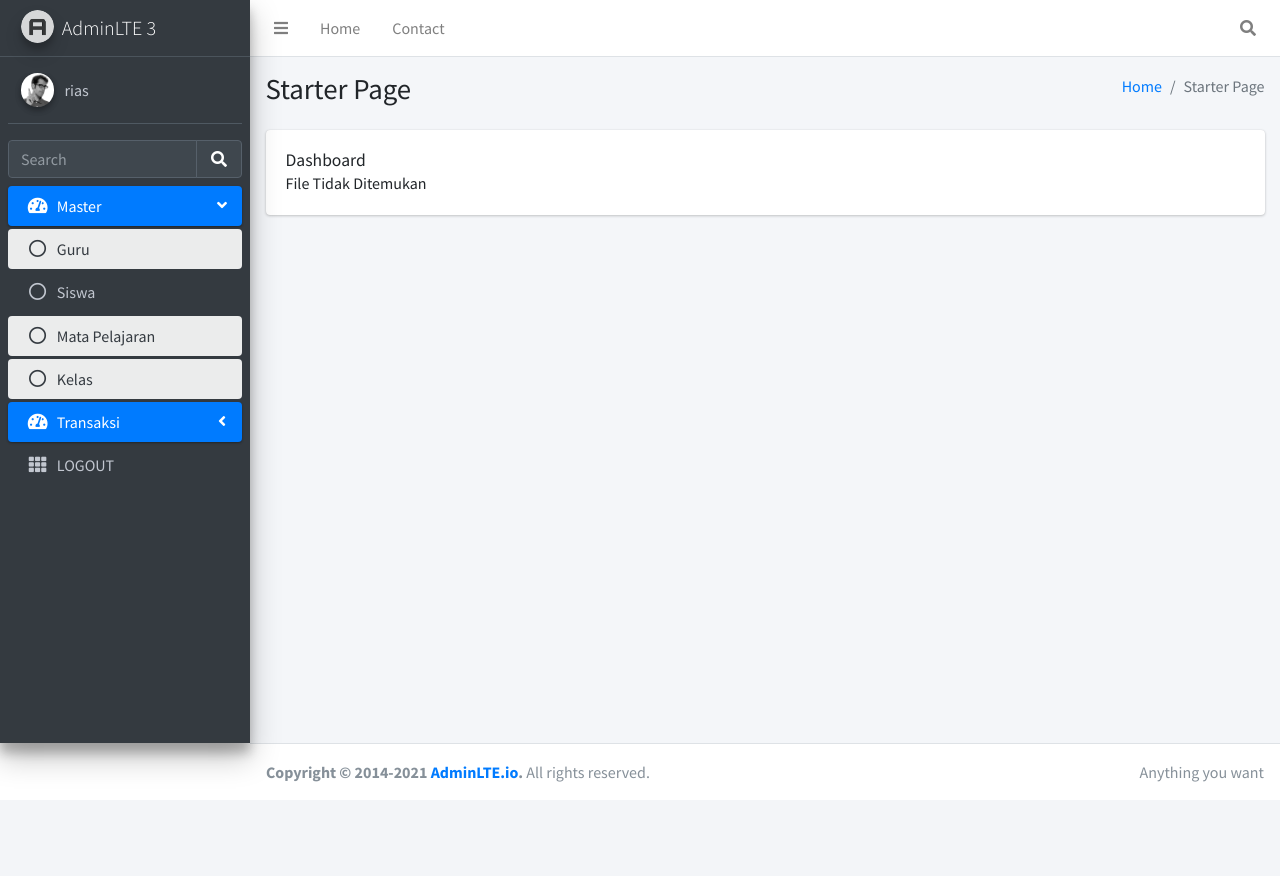
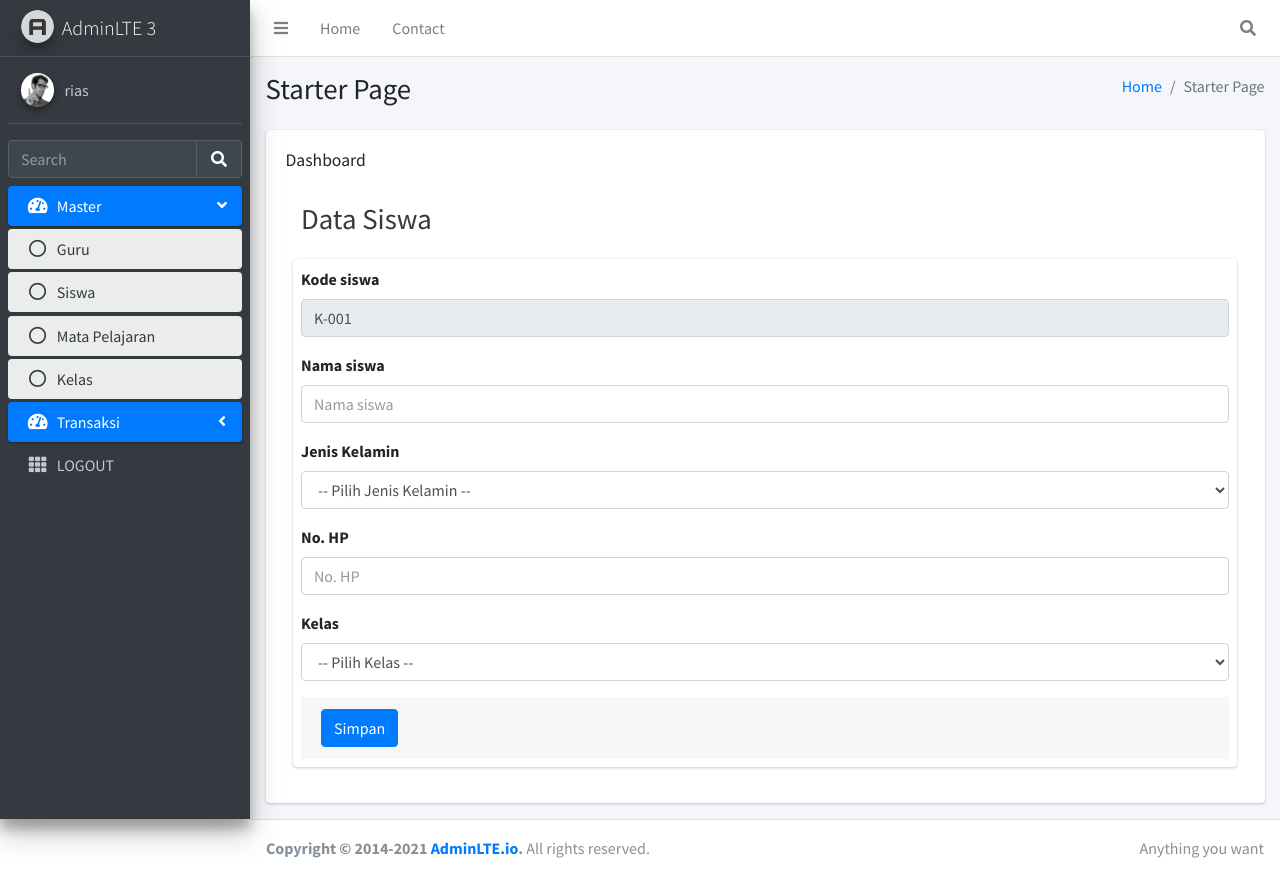
Before and after one commit to 2511500016-jpg/2511500016-PWT-TI2A-2526, a PHP site: page /index.php?page=tambah_siswa in a window 1280 px wide. Before the commit the page ends 782 px from the top, so only its background shows below. Run offline with PHP 8.4, Linux system fonts and the light colour scheme; a user stored in the database is signed in; data that the repository does not hold is empty; some libraries are stand-ins or nearby versions.

Commit message:
siswa.php

```diff
--- a/index.php
+++ b/index.php
@@ -125,7 +125,7 @@ with font-awesome or any other icon font library -->
          </a>
       </li>
             <li class="nav-item">
-              <a href="#" class="nav-link">
+              <a href="index.php?page=siswa" class="nav-link active">
                 <i class="far fa-circle nav-icon"></i>
                   <p>Siswa</p>
                 </a>
--- /dev/null
+++ b/page/tambah_siswa.php
@@ -0,0 +1,129 @@
+<div class="content-header">
+    <div class="container-fluid">
+        <div class="row mb-2">
+            <div class="col-sm-6">
+                <h1 class="m-0 text-dark">Data Siswa</h1>
+            </div>
+        </div>
+    </div>
+</div>
+
+<?php
+// Kode otomatis
+$carikode = mysqli_query($koneksi, "SELECT MAX(nis) FROM tabel_siswa") or die(mysqli_error($koneksi));
+$datakode = mysqli_fetch_array($carikode);
+
+if ($datakode) {
+    $nilaikode = substr($datakode[0], 2);
+    $kode = (int) $nilaikode;
+    $kode = $kode + 1;
+    $hasilkode = "K-" . str_pad($kode, 3, "0", STR_PAD_LEFT);
+} else {
+    $hasilkode = "K-001";
+}
+
+$_SESSION["KODE"] = $hasilkode;
+
+// Proses simpan
+if (isset($_POST['tambah'])) {
+    $nis = $_POST['nis'];
+    $nn_siswa = $_POST['nn_siswa'];
+    $jenkel = $_POST['jenkel'];
+    $hp = $_POST['hp'];
+    $kelas = $_POST['kelas'];
+
+    $insert = mysqli_query($koneksi, "INSERT INTO tabel_siswa VALUES ('$nis', 1, '$nn_siswa', '$jenkel', '$hp', '$kelas')");
+    $insertUser = mysqli_query($koneksi, "INSERT INTO tabel_user (username, password, role) VALUES ('$nis', '1234', 'siswa')");
+
+    if ($insert) {
+        echo '
+        <div class="alert alert-info alert-dismissible">
+            <button type="button" class="close" data-dismiss="alert">X</button>
+            <h5><i class="icon fas fa-info"></i> Info</h5>
+            <h4>Berhasil Disimpan</h4>
+        </div>';
+        echo '<meta http-equiv="refresh" content="1;url=index.php?page=siswa">';
+    } else {
+        echo '
+        <div class="alert alert-warning alert-dismissible">
+            <button type="button" class="close" data-dismiss="alert">X</button>
+            <h5><i class="icon fas fa-info"></i> Info</h5>
+            <h4>Gagal Disimpan</h4>
+        </div>';
+    }
+}
+?>
+
+<section class="content">
+    <div class="container-fluid">
+        <div class="card">
+            <div class="card-body p-2">
+
+                <form method="POST" action="">
+
+                    <div class="form-group">
+                        <label for="nis">Kode siswa</label>
+                        <input
+                            type="text"
+                            name="nis"
+                            value="<?= $hasilkode; ?>"
+                            class="form-control"
+                            readonly>
+                    </div>
+
+                    <div class="form-group">
+                        <label for="nn_siswa">Nama siswa</label>
+                        <input
+                            type="text"
+                            name="nn_siswa"
+                            id="nn_siswa"
+                            placeholder="Nama siswa"
+                            class="form-control">
+                    </div>
+
+                    <div class="form-group">
+                        <label for="jenkel">Jenis Kelamin</label>
+                        <select class="form-control" name="jenkel" id="jenkel">
+                            <option disabled selected>-- Pilih Jenis Kelamin --</option>
+                            <option value="Laki-laki">Laki-laki</option>
+                            <option value="Perempuan">Perempuan</option>
+                        </select>
+                    </div>
+
+                    <div class="form-group">
+                        <label for="hp">No. HP</label>
+                        <input
+                            type="text"
+                            name="hp"
+                            id="hp"
+                            placeholder="No. HP"
+                            class="form-control">
+                    </div>
+
+                    <div class="form-group">
+                        <label for="kelas">Kelas</label>
+                        <select class="form-control" name="kelas" id="kelas">
+                            <option disabled selected>-- Pilih Kelas --</option>
+                            <?php
+                            $query = mysqli_query($koneksi, "SELECT * FROM tabel_kelas");
+                            while ($k = mysqli_fetch_array($query)) {
+                                echo "<option value='$k[kd_kelas]'>$k[nm_kelas]</option>";
+                            }
+                            ?>
+                        </select>
+                    </div>
+
+                    <div class="card-footer">
+                        <input
+                            type="submit"
+                            class="btn btn-primary"
+                            name="tambah"
+                            value="Simpan">
+                    </div>
+
+                </form>
+
+            </div>
+        </div>
+    </div>
+</section>
```
Also changed, not shown: page/edit_siswa.php (added, +125 -0 lines), page/siswa.php (added, +83 -0 lines).
